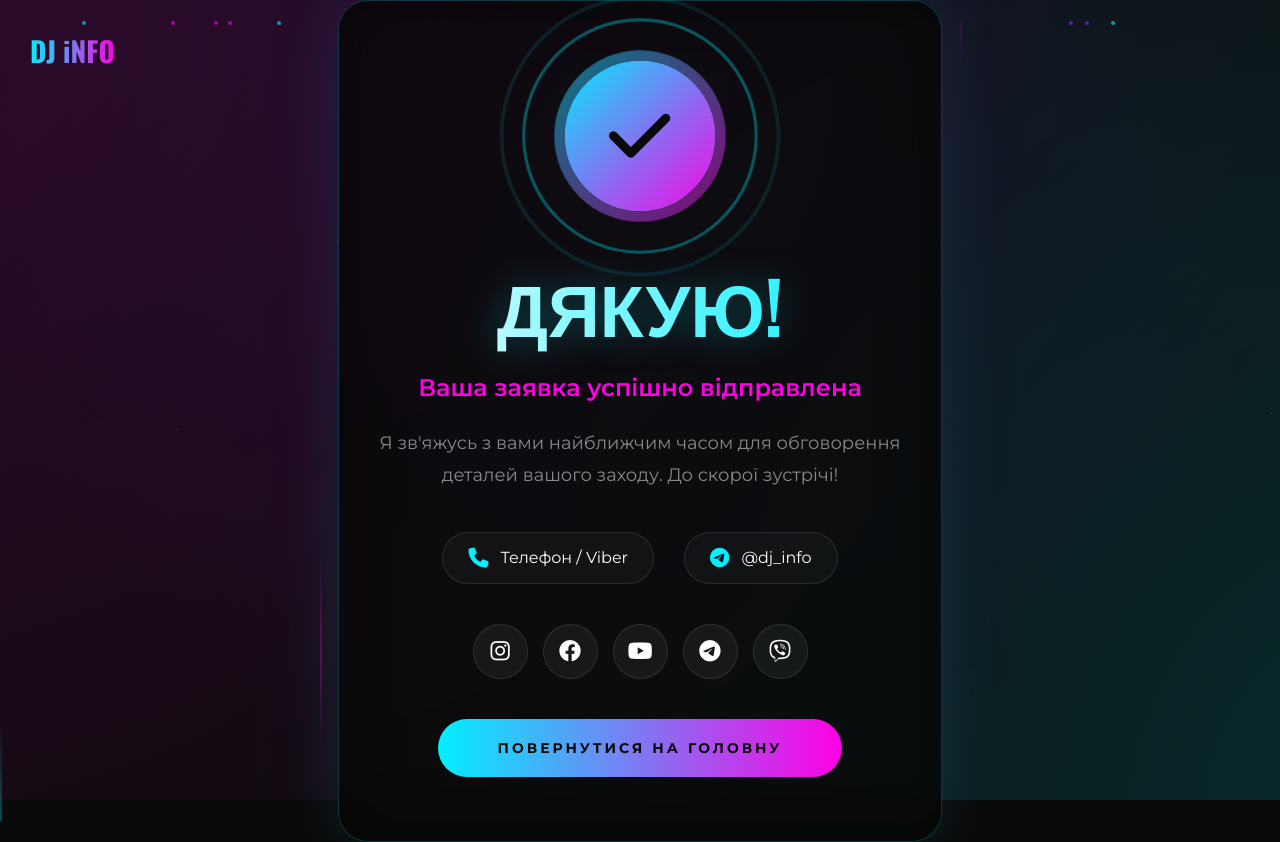
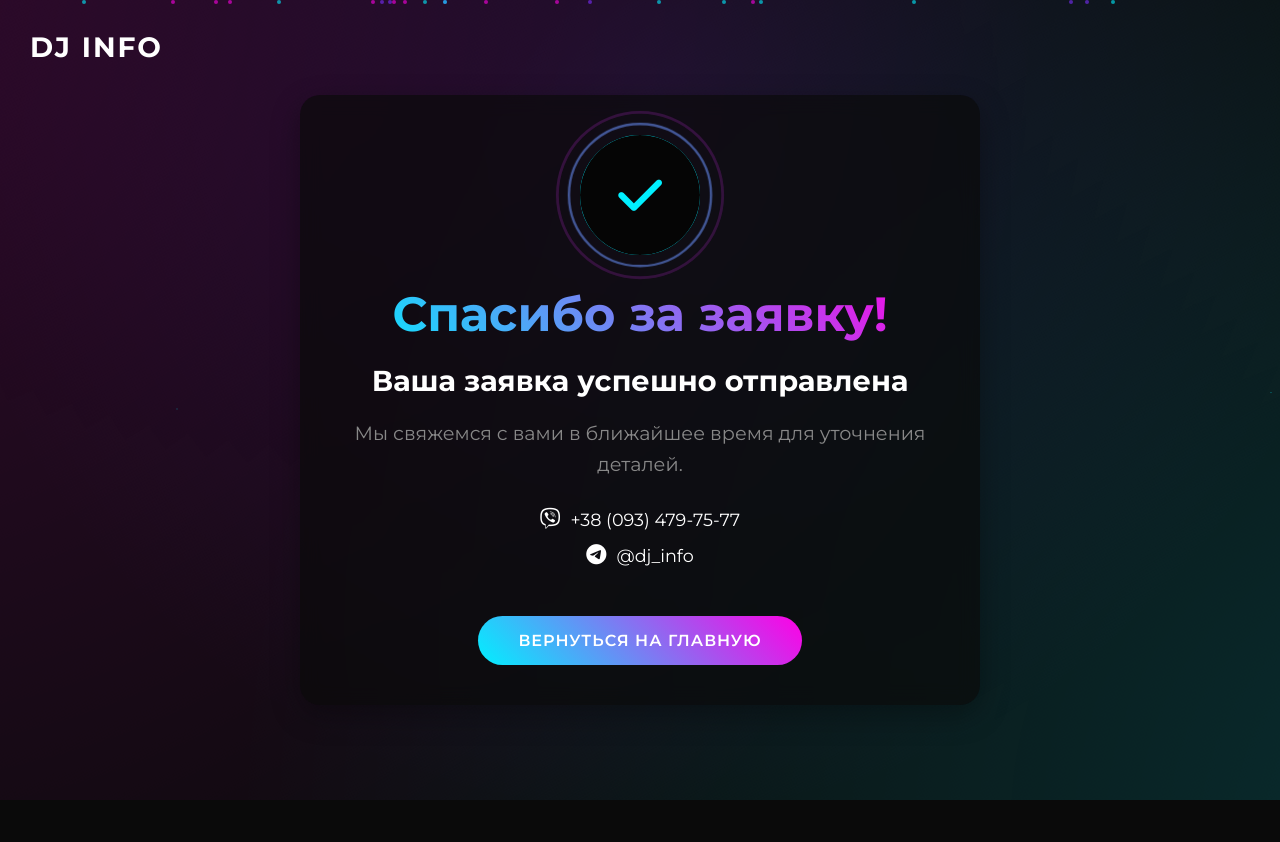
Before and after one commit to infoplay-netizen/corpdj, a website: page thank-you.html in a window 1280 px wide. After the commit the page ends 800 px from the top, so only its background shows below. Drawn offline with nearby package versions, Linux system fonts and the light colour scheme.

Commit message:
Update thank-you.html

```diff
--- a/thank-you.html
+++ b/thank-you.html
@@ -35,7 +35,7 @@
             position: relative;
         }
 
-        /* Animated Background */
+        /* Анимированный фон */
         .bg-animation {
             position: fixed;
             top: 0;
@@ -65,7 +65,7 @@
             100% { transform: rotate(360deg); }
         }
 
-        /* Floating particles */
+        /* Партиклы */
         .particles {
             position: fixed;
             width: 100%;
@@ -88,10 +88,7 @@
                 transform: translateY(100vh) scale(0);
                 opacity: 0;
             }
-            10% {
-                opacity: 0.6;
-            }
-            90% {
+            10%, 90% {
                 opacity: 0.6;
             }
             100% {
@@ -100,322 +97,201 @@
             }
         }
 
-        /* Glowing lines */
-        .glow-lines {
-            position: fixed;
-            width: 100%;
-            height: 100%;
-            z-index: 1;
-            overflow: hidden;
-        }
-
-        .glow-line {
-            position: absolute;
-            width: 2px;
-            height: 200px;
-            background: linear-gradient(to bottom, transparent, var(--primary-color), transparent);
-            animation: lineMove 8s infinite;
-            opacity: 0.3;
-        }
-
-        @keyframes lineMove {
-            0% { transform: translateY(-200px); }
-            100% { transform: translateY(100vh); }
-        }
-
-        /* Logo */
+        /* Логотип */
         .logo {
             position: fixed;
             top: 30px;
             left: 30px;
-            font-family: 'Oswald', sans-serif;
+            color: var(--text-light);
             font-size: 28px;
             font-weight: 700;
-            background: linear-gradient(90deg, var(--primary-color), var(--secondary-color));
-            -webkit-background-clip: text;
-            -webkit-text-fill-color: transparent;
-            background-clip: text;
             text-decoration: none;
             z-index: 100;
+            text-transform: uppercase;
+            letter-spacing: 2px;
         }
 
-        /* Main Content */
+        /* Контейнер благодарности */
         .thank-you-container {
             position: relative;
             z-index: 10;
             text-align: center;
-            padding: 60px 40px;
             max-width: 800px;
-            background: rgba(10, 10, 10, 0.8);
-            border: 1px solid rgba(0, 240, 255, 0.2);
-            border-radius: 30px;
-            backdrop-filter: blur(20px);
-            box-shadow:
-                0 0 60px rgba(0, 240, 255, 0.1),
-                0 0 100px rgba(255, 0, 229, 0.05),
-                inset 0 0 60px rgba(0, 0, 0, 0.5);
+            padding: 40px;
+            background: rgba(10, 10, 10, 0.7);
+            border-radius: 20px;
+            box-shadow: 0 10px 30px rgba(0, 0, 0, 0.3);
+            backdrop-filter: blur(10px);
+            margin: 20px;
         }
 
-        /* Success Icon */
+        /* Иконка успеха */
         .success-icon-wrapper {
             position: relative;
-            width: 150px;
-            height: 150px;
-            margin: 0 auto 40px;
+            width: 120px;
+            height: 120px;
+            margin: 0 auto 30px;
         }
 
         .success-icon {
-            width: 150px;
-            height: 150px;
+            position: relative;
+            width: 100%;
+            height: 100%;
+            background: var(--bg-darker);
             border-radius: 50%;
-            background: linear-gradient(135deg, var(--primary-color), var(--secondary-color));
             display: flex;
             align-items: center;
             justify-content: center;
-            animation: iconPop 0.6s cubic-bezier(0.68, -0.55, 0.265, 1.55) both;
-            position: relative;
             z-index: 2;
         }
 
-        .success-icon::before {
-            content: '';
-            position: absolute;
-            inset: -3px;
-            border-radius: 50%;
-            background: linear-gradient(135deg, var(--primary-color), var(--secondary-color));
-            z-index: -1;
-            animation: pulse 2s infinite;
-        }
-
         .success-icon i {
-            font-size: 70px;
-            color: var(--bg-dark);
-            animation: checkMark 0.5s ease 0.3s both;
+            font-size: 50px;
+            color: var(--primary-color);
         }
 
         .ring {
             position: absolute;
-            top: 50%;
-            left: 50%;
-            transform: translate(-50%, -50%);
-            width: 150px;
-            height: 150px;
-            border: 2px solid var(--primary-color);
+            top: 0;
+            left: 0;
+            width: 100%;
+            height: 100%;
             border-radius: 50%;
-            animation: ringExpand 1s ease-out infinite;
+            border: 2px solid transparent;
+            animation: ringPulse 2s infinite;
         }
 
-        .ring:nth-child(2) { animation-delay: 0.3s; }
-        .ring:nth-child(3) { animation-delay: 0.6s; }
-
-        @keyframes iconPop {
-            0% { transform: scale(0); }
-            100% { transform: scale(1); }
+        .ring:nth-child(2) {
+            animation-delay: 0.5s;
         }
 
-        @keyframes checkMark {
-            0% { opacity: 0; transform: scale(0) rotate(-45deg); }
-            100% { opacity: 1; transform: scale(1) rotate(0deg); }
+        .ring:nth-child(3) {
+            animation-delay: 1s;
         }
 
-        @keyframes pulse {
-            0%, 100% { opacity: 1; transform: scale(1); }
-            50% { opacity: 0.5; transform: scale(1.1); }
+        @keyframes ringPulse {
+            0% {
+                transform: scale(1);
+                opacity: 1;
+                border-color: var(--primary-color);
+            }
+            100% {
+                transform: scale(1.5);
+                opacity: 0;
+                border-color: var(--secondary-color);
+            }
         }
 
-        @keyframes ringExpand {
-            0% { transform: translate(-50%, -50%) scale(1); opacity: 0.8; }
-            100% { transform: translate(-50%, -50%) scale(2); opacity: 0; }
-        }
-
-        /* Typography */
+        /* Текст */
         .thank-you-title {
-            font-family: 'Oswald', sans-serif;
-            font-size: clamp(40px, 8vw, 72px);
-            font-weight: 900;
-            text-transform: uppercase;
-            margin-bottom: 15px;
-            background: linear-gradient(90deg, var(--text-light), var(--primary-color));
+            font-size: 3rem;
+            margin-bottom: 20px;
+            background: linear-gradient(45deg, var(--primary-color), var(--secondary-color));
             -webkit-background-clip: text;
             -webkit-text-fill-color: transparent;
             background-clip: text;
-            animation: fadeInUp 0.8s ease 0.4s both;
-            text-shadow: 0 0 40px rgba(0, 240, 255, 0.3);
+            color: transparent;
         }
 
         .thank-you-subtitle {
-            font-size: 24px;
-            font-weight: 600;
-            margin-bottom: 25px;
-            color: var(--secondary-color);
-            animation: fadeInUp 0.8s ease 0.6s both;
+            font-size: 1.8rem;
+            margin-bottom: 20px;
+            color: var(--text-light);
         }
 
         .thank-you-text {
-            font-size: 18px;
+            font-size: 1.2rem;
             color: var(--text-gray);
-            line-height: 1.8;
-            margin-bottom: 40px;
-            animation: fadeInUp 0.8s ease 0.8s both;
+            margin-bottom: 30px;
+            line-height: 1.6;
+            max-width: 600px;
+            margin-left: auto;
+            margin-right: auto;
         }
 
-        /* Contact Info */
+        /* Контакты */
         .quick-contact {
             display: flex;
-            justify-content: center;
-            gap: 30px;
-            flex-wrap: wrap;
-            margin-bottom: 40px;
-            animation: fadeInUp 0.8s ease 1s both;
+            flex-direction: column;
+            gap: 15px;
+            margin: 30px 0;
         }
 
         .quick-contact-item {
             display: flex;
             align-items: center;
-            gap: 12px;
-            padding: 15px 25px;
-            background: rgba(255, 255, 255, 0.03);
-            border: 1px solid rgba(255, 255, 255, 0.1);
-            border-radius: 50px;
-            transition: all 0.3s ease;
+            justify-content: center;
+            gap: 10px;
+            color: var(--text-light);
+            text-decoration: none;
+            font-size: 1.1rem;
+            transition: color 0.3s;
         }
 
         .quick-contact-item:hover {
-            background: rgba(0, 240, 255, 0.1);
-            border-color: var(--primary-color);
-            transform: translateY(-3px);
+            color: var(--primary-color);
         }
 
         .quick-contact-item i {
-            font-size: 20px;
-            color: var(--primary-color);
+            font-size: 1.3rem;
         }
 
-        .quick-contact-item span {
-            font-size: 16px;
-            font-weight: 500;
-        }
-
-        /* Social Links */
-        .social-links {
-            display: flex;
-            justify-content: center;
-            gap: 15px;
-            margin-bottom: 40px;
-            animation: fadeInUp 0.8s ease 1.2s both;
-        }
-
-        .social-link {
-            width: 55px;
-            height: 55px;
-            border-radius: 50%;
-            background: rgba(255, 255, 255, 0.05);
-            border: 1px solid rgba(255, 255, 255, 0.1);
-            display: flex;
-            align-items: center;
-            justify-content: center;
-            color: var(--text-light);
-            font-size: 22px;
-            text-decoration: none;
-            transition: all 0.3s ease;
-        }
-
-        .social-link:hover {
-            background: linear-gradient(135deg, var(--primary-color), var(--secondary-color));
-            border-color: transparent;
-            color: var(--bg-dark);
-            transform: translateY(-5px) scale(1.1);
-            box-shadow: 0 10px 30px rgba(0, 240, 255, 0.3);
-        }
-
-        /* Button */
+        /* Кнопка */
         .btn {
             display: inline-block;
-            padding: 20px 60px;
-            font-size: 14px;
-            font-weight: 700;
-            letter-spacing: 3px;
+            padding: 15px 40px;
+            background: linear-gradient(45deg, var(--primary-color), var(--secondary-color));
+            color: white;
+            text-decoration: none;
+            border-radius: 50px;
+            font-weight: 600;
+            font-size: 1rem;
             text-transform: uppercase;
-            text-decoration: none;
-            background: linear-gradient(90deg, var(--primary-color), var(--secondary-color));
-            color: var(--bg-dark);
+            letter-spacing: 1px;
+            transition: transform 0.3s, box-shadow 0.3s;
             border: none;
-            border-radius: 50px;
             cursor: pointer;
-            transition: all 0.3s ease;
-            animation: fadeInUp 0.8s ease 1.4s both;
-            position: relative;
-            overflow: hidden;
-        }
-
-        .btn::before {
-            content: '';
-            position: absolute;
-            top: 0;
-            left: -100%;
-            width: 100%;
-            height: 100%;
-            background: linear-gradient(90deg, transparent, rgba(255,255,255,0.3), transparent);
-            transition: left 0.5s ease;
-        }
-
-        .btn:hover::before {
-            left: 100%;
+            margin-top: 20px;
         }
 
         .btn:hover {
-            transform: translateY(-5px);
-            box-shadow:
-                0 15px 40px rgba(0, 240, 255, 0.4),
-                0 0 60px rgba(255, 0, 229, 0.2);
+            transform: translateY(-3px);
+            box-shadow: 0 10px 20px rgba(0, 0, 0, 0.2);
         }
 
-        @keyframes fadeInUp {
-            from {
-                opacity: 0;
-                transform: translateY(40px);
-            }
-            to {
-                opacity: 1;
-                transform: translateY(0);
-            }
+        /* Адаптивность */
+        @media (max-width: 768px) {
+            .thank-you-container {
+                padding: 30px 20px;
+                margin: 15px;
             }
 
-        /* Confetti */
-        .confetti {
-            position: fixed;
-            z-index: 1000;
+            .thank-you-title {
+                font-size: 2.2rem;
             }
 
-        @media (max-width: 768px) {
-            .thank-you-container {
-                margin: 20px;
-                padding: 40px 25px;
+            .thank-you-subtitle {
+                font-size: 1.4rem;
+            }
+
+            .thank-you-text {
+                font-size: 1rem;
             }
 
             .success-icon-wrapper {
-                width: 120px;
-                height: 120px;
-            }
-
-            .success-icon {
-                width: 120px;
-                height: 120px;
+                width: 100px;
+                height: 100px;
+                margin-bottom: 20px;
             }
 
             .success-icon i {
-                font-size: 50px;
-            }
-
-            .quick-contact {
-                flex-direction: column;
-                align-items: center;
+                font-size: 40px;
             }
 
             .logo {
                 top: 20px;
                 left: 20px;
-                font-size: 24px;
+                font-size: 22px;
             }
         }
     </style>
@@ -423,19 +299,13 @@
 <body>
     <a href="index.html" class="logo">DJ iNFO</a>
 
-    <!-- Animated Background -->
+    <!-- Анимированный фон -->
     <div class="bg-animation"></div>
-
-    <!-- Particles -->
     <div class="particles" id="particles"></div>
-
-    <!-- Glow Lines -->
     <div class="glow-lines" id="glowLines"></div>
-
-    <!-- Confetti Container -->
     <div id="confetti"></div>
 
-    <!-- Main Content -->
+    <!-- Основной контент -->
     <div class="thank-you-container">
         <div class="success-icon-wrapper">
             <div class="ring"></div>
@@ -446,34 +316,26 @@
             </div>
         </div>
 
-        <h1 class="thank-you-title" data-i18n="thankyou_title"></h1>
-        <h2 class="thank-you-subtitle" data-i18n="thankyou_subtitle"></h2>
-        <p class="thank-you-text" data-i18n="thankyou_text"></p>
+        <h1 class="thank-you-title">Спасибо за заявку!</h1>
+        <h2 class="thank-you-subtitle">Ваша заявка успешно отправлена</h2>
+        <p class="thank-you-text">Мы свяжемся с вами в ближайшее время для уточнения деталей.</p>
 
         <div class="quick-contact">
-            <a href="viber://chat?number=%2B380934797577" class="quick-contact-item" style="text-decoration: none; color: inherit;">
-                <i class="fas fa-phone"></i>
-                <span data-i18n="thankyou_contact_viber"></span>
+            <a href="viber://chat?number=%2B380934797577" class="quick-contact-item">
+                <i class="fab fa-viber"></i>
+                <span>+38 (093) 479-75-77</span>
             </a>
-            <div class="quick-contact-item">
+            <a href="https://t.me/dj_info" class="quick-contact-item">
                 <i class="fab fa-telegram"></i>
                 <span>@dj_info</span>
-            </div>
+            </a>
         </div>
 
-        <div class="social-links">
-            <a href="#" class="social-link"><i class="fab fa-instagram"></i></a>
-            <a href="#" class="social-link"><i class="fab fa-facebook"></i></a>
-            <a href="#" class="social-link"><i class="fab fa-youtube"></i></a>
-            <a href="#" class="social-link"><i class="fab fa-telegram"></i></a>
-            <a href="#" class="social-link"><i class="fab fa-viber"></i></a>
-        </div>
-
-        <a href="index.html" class="btn" data-i18n="thankyou_back_btn"></a>
+        <a href="index.html" class="btn">Вернуться на главную</a>
     </div>
 
     <script>
-        // Create floating particles
+        // Создаем партиклы
         function createParticles() {
             const container = document.getElementById('particles');
             const colors = ['#00f0ff', '#ff00e5', '#7b2dff'];
@@ -489,7 +351,7 @@
             }
         }
 
-        // Create glow lines
+        // Создаем светящиеся линии
         function createGlowLines() {
             const container = document.getElementById('glowLines');
             const colors = ['#00f0ff', '#ff00e5'];
@@ -498,68 +360,42 @@
                 const line = document.createElement('div');
                 line.className = 'glow-line';
                 line.style.left = (i * 25) + '%';
-                line.style.background = `linear-gradient(to bottom, transparent, ${colors[i % 2]}, transparent)`;
-                line.style.animationDelay = (i * 1.5) + 's';
+                line.style.background = `linear-gradient(90deg, transparent, ${colors[i % colors.length]}, transparent)`;
+                line.style.animationDelay = (Math.random() * 5) + 's';
                 container.appendChild(line);
             }
         }
 
-        // Create confetti
+        // Создаем конфетти
         function createConfetti() {
             const container = document.getElementById('confetti');
-            const colors = ['#00f0ff', '#ff00e5', '#7b2dff', '#ffffff', '#ffff00', '#00ff00'];
-            const shapes = ['square', 'circle'];
+            const colors = ['#00f0ff', '#ff00e5', '#7b2dff', '#ffffff'];
+            const confettiCount = 100;
 
-            for (let i = 0; i < 100; i++) {
+            for (let i = 0; i < confettiCount; i++) {
                 const confetti = document.createElement('div');
                 confetti.className = 'confetti';
-                confetti.style.position = 'fixed';
                 confetti.style.left = Math.random() * 100 + 'vw';
-                confetti.style.top = '-20px';
-                confetti.style.width = (Math.random() * 10 + 5) + 'px';
-                confetti.style.height = confetti.style.width;
                 confetti.style.background = colors[Math.floor(Math.random() * colors.length)];
-                confetti.style.borderRadius = shapes[Math.floor(Math.random() * shapes.length)] === 'circle' ? '50%' : '0';
-                confetti.style.animation = `confettiFall ${Math.random() * 3 + 2}s linear forwards`;
-                confetti.style.animationDelay = Math.random() * 2 + 's';
+                confetti.style.animationDelay = (Math.random() * 5) + 's';
+                confetti.style.animationDuration = (Math.random() * 3 + 3) + 's';
                 container.appendChild(confetti);
             }
-
-            // Add confetti animation
-            const style = document.createElement('style');
-            style.textContent = `
-                @keyframes confettiFall {
-                    0% {
-                        transform: translateY(0) rotate(0deg);
-                        opacity: 1;
-                    }
-                    100% {
-                        transform: translateY(100vh) rotate(720deg);
-                        opacity: 0;
-                    }
-                }
-            `;
-            document.head.appendChild(style);
-
-            // Remove confetti after animation
-            setTimeout(() => {
-                container.innerHTML = '';
-            }, 5000);
         }
 
-        // Initialize
+        // Инициализация при загрузке страницы
+        document.addEventListener('DOMContentLoaded', function() {
+            // Запускаем анимации
             createParticles();
             createGlowLines();
             createConfetti();
 
-        // Обработка данных формы
-        document.addEventListener('DOMContentLoaded', function() {
+            // Показываем данные формы, если они есть
+            try {
                 const formData = JSON.parse(sessionStorage.getItem('formData') || '{}');
-
-            // Очищаем sessionStorage после использования
                 sessionStorage.removeItem('formData');
 
-            // Если есть имя, добавляем его в заголовок
+                // Обновляем приветствие, если есть имя
                 if (formData.name) {
                     const title = document.querySelector('.thank-you-title');
                     if (title) {
@@ -567,36 +403,37 @@
                     }
                 }
 
-            // Дополнительно можно добавить отображение других данных формы
-            // Например, если нужно отобразить email или телефон
-            const formDetails = [];
-            if (formData.email) formDetails.push(`Email: ${formData.email}`);
-            if (formData.phone) formDetails.push(`Телефон: ${formData.phone}`);
-            if (formData.event_date) formDetails.push(`Дата: ${formData.event_date}`);
+                // Показываем дополнительные данные формы
+                const details = [];
+                if (formData.phone) details.push(`Телефон: ${formData.phone}`);
+                if (formData.email) details.push(`Email: ${formData.email}`);
+                if (formData.event_date) details.push(`Дата: ${formData.event_date}`);
 
-            if (formDetails.length > 0) {
-                const detailsElement = document.createElement('div');
-                detailsElement.className = 'form-details';
-                detailsElement.style.marginTop = '20px';
-                detailsElement.style.color = '#ffffff';
-                detailsElement.style.textAlign = 'center';
-                detailsElement.style.lineHeight = '1.6';
+                if (details.length > 0) {
+                    const detailsContainer = document.createElement('div');
+                    detailsContainer.className = 'form-details';
+                    detailsContainer.style.marginTop = '20px';
+                    detailsContainer.style.color = '#ffffff';
+                    detailsContainer.style.textAlign = 'center';
+                    detailsContainer.style.lineHeight = '1.6';
 
-                formDetails.forEach(detail => {
+                    details.forEach(detail => {
                         const p = document.createElement('p');
                         p.textContent = detail;
                         p.style.margin = '5px 0';
-                    detailsElement.appendChild(p);
+                        detailsContainer.appendChild(p);
                     });
 
                     const container = document.querySelector('.thank-you-container');
                     const button = document.querySelector('.btn');
                     if (container && button) {
-                    container.insertBefore(detailsElement, button);
+                        container.insertBefore(detailsContainer, button);
                     }
+                }
+            } catch (e) {
+                console.error('Ошибка при обработке данных формы:', e);
             }
         });
     </script>
-    <script src="js/i18n.js"></script>
 </body>
 </html>
```
Lines whose indentation alone changed are shown as unchanged.
